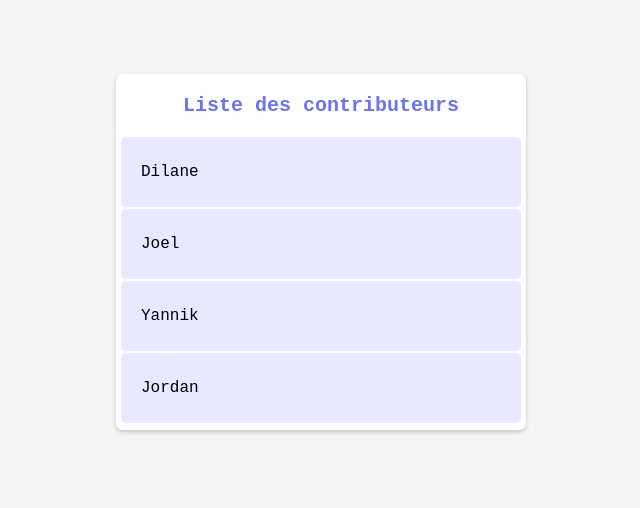
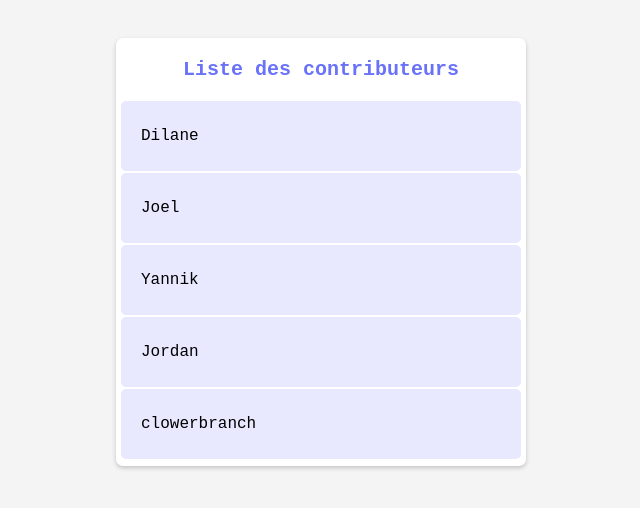
Before and after one commit to dilane3/gdsc_git_test, a plain HTML site: page index.html in a window 1280 px wide. Shown: the part 148-656 px from the top of the page, without its empty margins (319-959 px from the left). Drawn offline with Linux system fonts and the light colour scheme.

Commit message:
ajout d'un contributeur

```diff
--- a/index.html
+++ b/index.html
@@ -17,6 +17,7 @@
             <li>Joel</li>
             <li>Yannik</li>
             <li>Jordan</li>
+            <li>clowerbranch</li>
         </ul>
     </section>
 </body>
```
